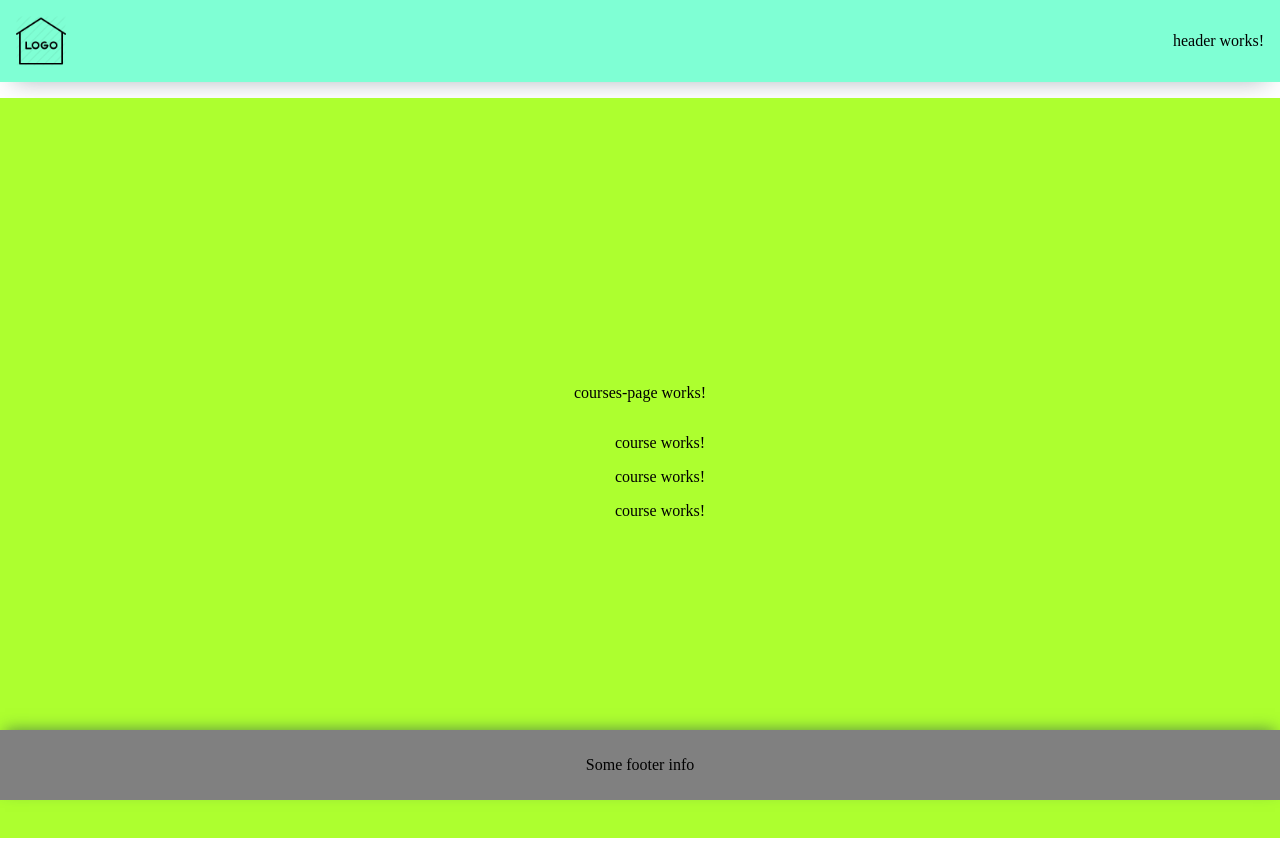
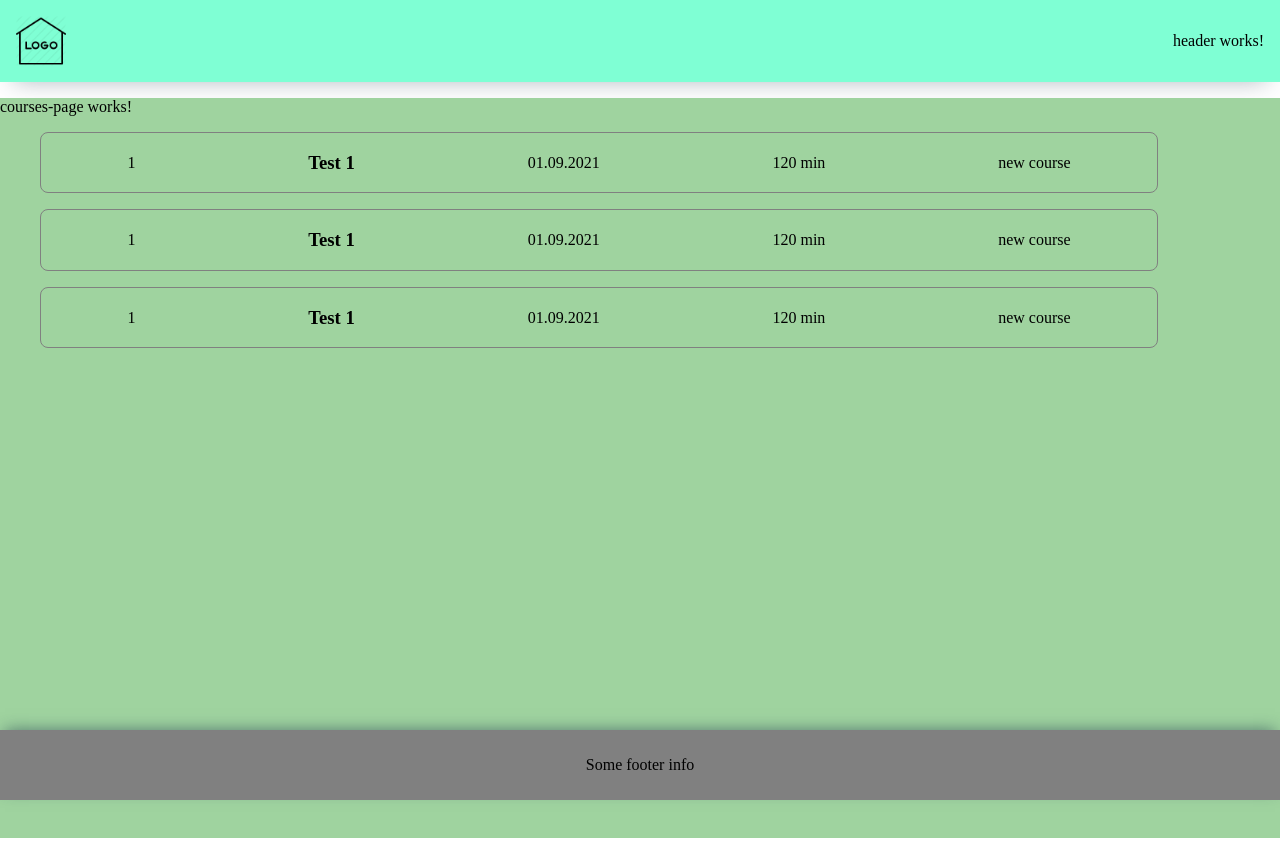
Before and after one commit to AlexeyEmshanov/ng-module, an Angular app in the folder ng-courses/: page / in a window 1280 px wide. Built offline with nearby package versions, Linux system fonts and the light colour scheme.

Commit message:
feat: add interfaces and user component

```diff
--- a/ng-courses/src/app/app.module.ts
+++ b/ng-courses/src/app/app.module.ts
@@ -8,6 +8,7 @@ import { LogoComponent } from './components/logo/logo.component';
 import { FooterComponent } from './components/footer/footer.component';
 import { CoursesPageComponent } from './components/courses-page/courses-page.component';
 import { CourseComponent } from './components/course/course.component';
+import { UserComponent } from './components/user/user.component';
 
 @NgModule({
   declarations: [
@@ -16,7 +17,8 @@ import { CourseComponent } from './components/course/course.component';
     LogoComponent,
     FooterComponent,
     CoursesPageComponent,
-    CourseComponent
+    CourseComponent,
+    UserComponent
   ],
   imports: [
     BrowserModule,
--- a/ng-courses/src/app/components/course/course.component.html
+++ b/ng-courses/src/app/components/course/course.component.html
@@ -1 +1,8 @@
-<p>course works!</p>
+<div class="course-container">
+  <div>{{id}}</div>
+  <h3>{{title}}</h3>
+  <div>{{creationDate}}</div>
+  <div>{{duration}} min</div>
+  <div>{{description}}</div>
+
+</div>
--- a/ng-courses/src/app/components/course/course.component.scss
+++ b/ng-courses/src/app/components/course/course.component.scss
@@ -0,0 +1,9 @@
+.course-container {
+  display: flex;
+  align-items: center;
+  justify-content: space-around;
+  border: 1px grey solid;
+  border-radius: 0.5em;
+  margin-bottom: 1em;
+  width: 90%;
+}
--- a/ng-courses/src/app/components/course/course.component.ts
+++ b/ng-courses/src/app/components/course/course.component.ts
@@ -1,15 +1,29 @@
 import { Component, OnInit } from '@angular/core';
+import ICourse from 'src/app/interfaces/icourse';
+
 
 @Component({
   selector: 'app-course',
   templateUrl: './course.component.html',
   styleUrls: ['./course.component.scss']
 })
-export class CourseComponent implements OnInit {
+export class CourseComponent implements ICourse {
+  public id = 1;
 
-  constructor() { }
+  public title = 'Test 1';
+
+  public creationDate = '01.09.2021';
+
+  public duration = 120;
+
+  public description = 'new course';
+
+  constructor() {
+
+  }
 
   ngOnInit(): void {
+
   }
 
 }
--- a/ng-courses/src/app/components/courses-page/courses-page.component.scss
+++ b/ng-courses/src/app/components/courses-page/courses-page.component.scss
@@ -1,10 +1,10 @@
 .courses-page_container {
   width: 100%;
   height: 740px;
-  background-color: greenyellow;
+  background-color: rgb(159, 211, 159);
   margin: 1em 0;
   display: flex;
   flex-direction: column;
-  align-items: center;
-  justify-content: center;
+  // align-items: center;
+  // justify-content: center;
 }
--- /dev/null
+++ b/ng-courses/src/app/components/user/user.component.html
@@ -0,0 +1 @@
+<p>user works!</p>
--- /dev/null
+++ b/ng-courses/src/app/components/user/user.component.ts
@@ -0,0 +1,21 @@
+import { Component, OnInit } from '@angular/core';
+import IUser from 'src/app/interfaces/iuser';
+
+@Component({
+  selector: 'app-user',
+  templateUrl: './user.component.html',
+  styleUrls: ['./user.component.scss']
+})
+export class UserComponent implements IUser {
+  id = 1;
+
+  firstName = 'Alex';
+
+  lastName = 'Emshanov';
+
+  constructor() { }
+
+  ngOnInit(): void {
+  }
+
+}
--- /dev/null
+++ b/ng-courses/src/app/interfaces/icourse.ts
@@ -0,0 +1,10 @@
+interface ICourse {
+  id: number,
+  title: string,
+  creationDate: string,
+  duration: number,
+  description: string,
+
+}
+
+export default ICourse;
--- /dev/null
+++ b/ng-courses/src/app/interfaces/iuser.ts
@@ -0,0 +1,8 @@
+interface IUser {
+  id: number,
+  firstName: string,
+  lastName: string,
+
+}
+
+export default IUser;
```
Also changed, not shown: ng-courses/src/app/components/user/user.component.scss (added), 1 other file (tests, documents, lock files or other folders).
